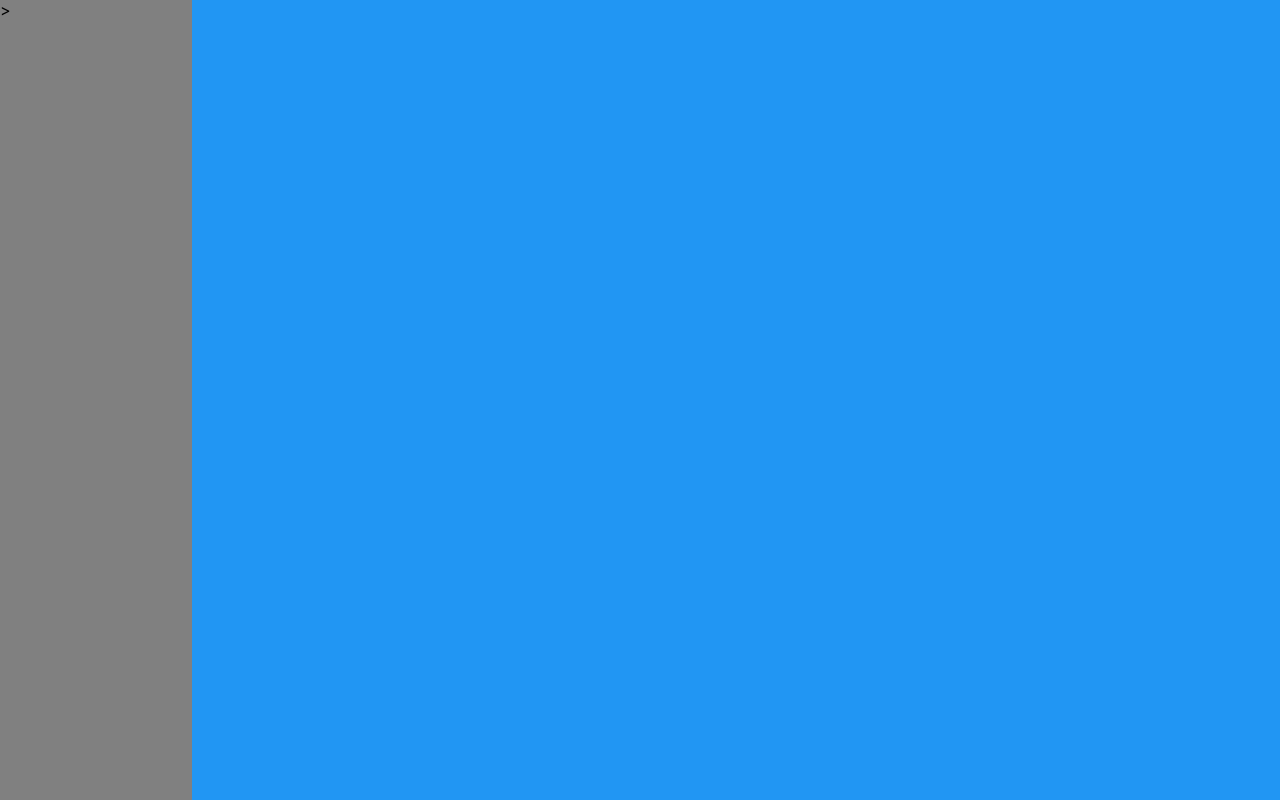
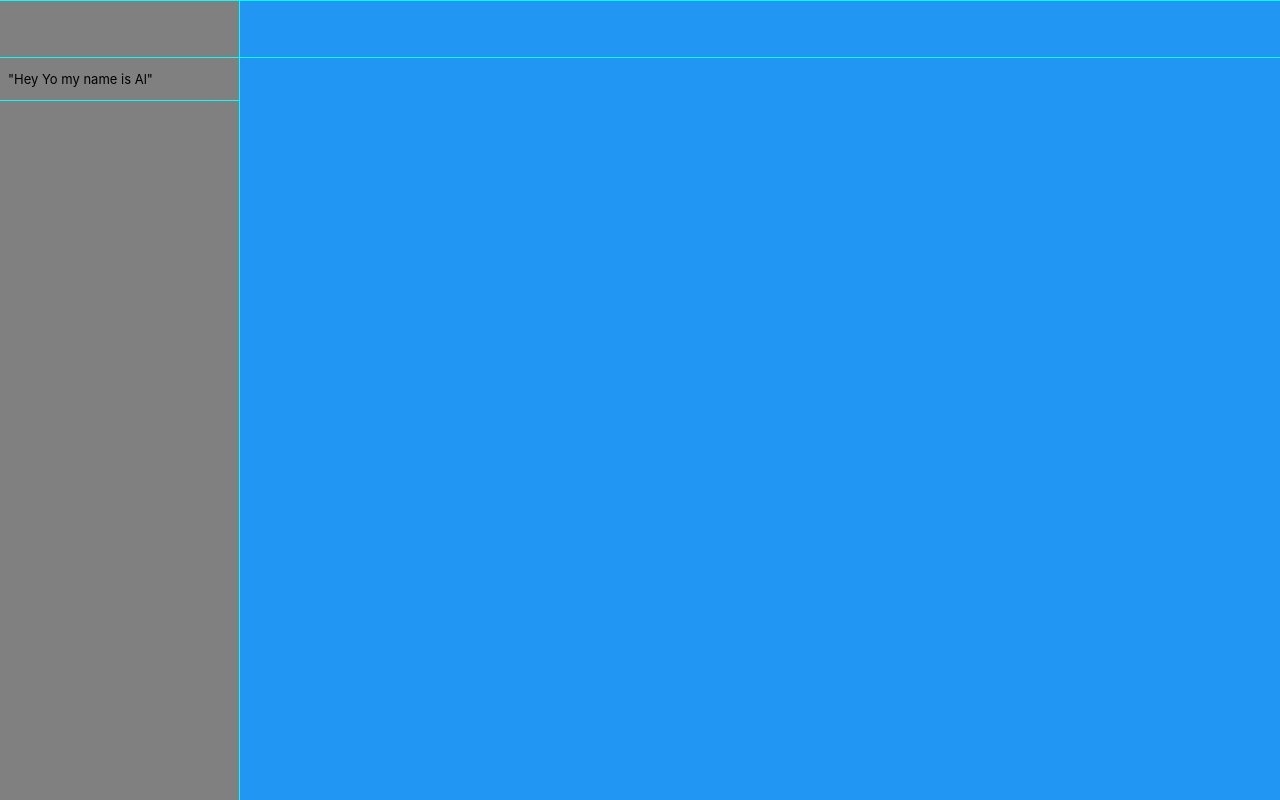
Before and after one commit to alex-png/yur_react, a React (Create React App) app: page / in a window 1280 px wide. Built offline with nearby package versions, Linux system fonts and the light colour scheme.

Commit message:
side bar

```diff
--- /dev/null
+++ b/src/Components/SideBarSection.js
@@ -0,0 +1,10 @@
+import React from 'react'
+
+function SideBarSection(props){
+    return(
+        <div className="side-bar-section">
+            {props.children}
+        </div>
+    )
+}
+export default SideBarSection
--- /dev/null
+++ b/src/Components/Top.js
@@ -0,0 +1,11 @@
+import React from 'react'
+
+function Top(props) {
+    debugger
+    return (
+        <div className='top'>
+            {props.children}
+        </div>)
+}
+
+export default Top
--- a/src/Containers/Main.js
+++ b/src/Containers/Main.js
@@ -1,27 +1,16 @@
 import React from 'react';
 import SideBar from './SideBar'
+import Top from '../Components/Top'
 import '../main.css'
 
-class Main extends React.Component{
-    state = {
-        sideBarToggled: false
-    }
-
-    render() {
-        return (
-            this.state.sideBarToggled ?
-            <div className="main-toggled">
-                <SideBar />
-                <div name="Body">
-                    <h1>Your name here!</h1>
-                    <h2>Organizations</h2>
-                </div>
-            </div> :
-            <div className="main-untoggled">
-                <SideBar />
+function Main() {
+    return (
+        <div className="main">
+            <SideBar />
+            <div name="Body">
+                <Top />
             </div>
-        )
-    }
+        </div>)
 }
 
 export default Main
--- a/src/Containers/SideBar.js
+++ b/src/Containers/SideBar.js
@@ -1,20 +1,17 @@
 import React from 'react';
-
-class SideBar extends React.Component {
-    state = {
-        toggled: false
-    }
-
-    render(){
-            return this.state.toggled ?
-                <div className="side-bar">
-                    <h1>Your name here</h1>
-                    <h2>Organizations</h2>
-                </div>
-                : <div style={{backgroundColor: 'grey'}}>
-                    >
-                </div>
-    }
+import Top from '../Components/Top.js'
+import SideBarSection from '../Components/SideBarSection.js'
+function SideBar() {
+    return (
+        <div className="side-bar">
+            <Top name='Alex' org="flatiron" />
+            <SideBarSection>
+                <p>
+                    "Hey Yo my name is Al"
+                </p>
+            </SideBarSection>
+        </div>
+    )
 }
 
 export default SideBar
--- a/src/main.css
+++ b/src/main.css
@@ -3,17 +3,27 @@
     z-index: 2;
     left: 0;
     top: 0;
-    padding: .5em;
     font-size: small;
+    border-right: solid thin;
+    border-color: aqua;
 }
-.main-untoggled{
+.main{
     display: grid;
-    grid-template-columns: 15% auto;
+    grid-template-columns: 15em auto;
     background-color: #2196F3;
     height: 100%;
 }
-.main-toggled{
-    display: flex;
-    background-color: #2196F3;
-    height: 100%;
+.top{
+    height: 7vh;
+    border: solid thin;
+    border-right: none;
+    border-left: none;
+    border-color: aqua;
 }
+.side-bar-section{
+    border-bottom: solid thin;
+    border-color: aqua;
+    text-align: left;
+    padding-left: 1vh;
+    overflow: hidden;
+}
```
